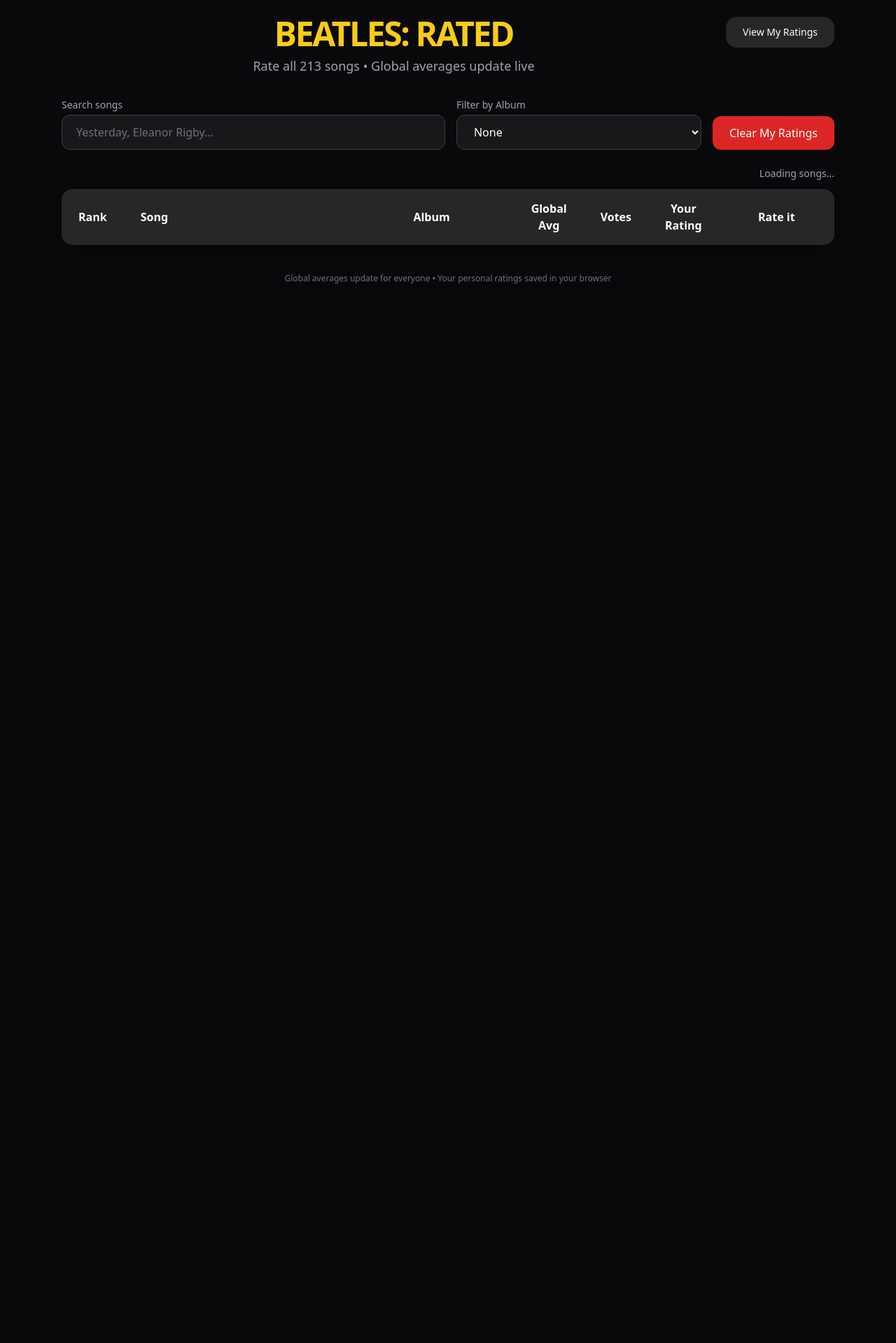
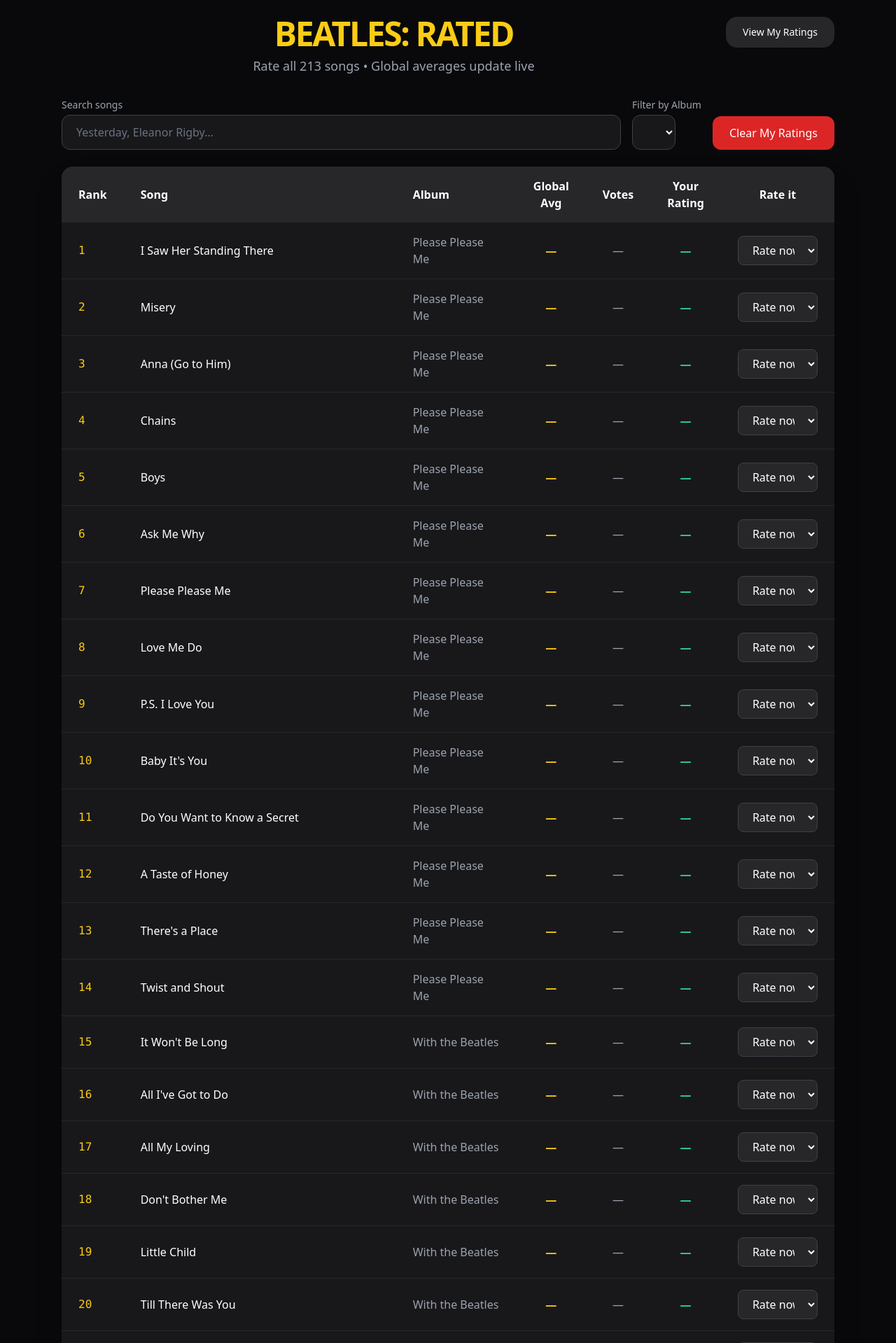
Before and after one commit to codandparodies/beatles-rated, a Flask app: page / in a window 1280 px wide. Shown: the top 1919 px of the page at 70% size. Before the commit the page ends 405 px from the top, so only its background shows below. Run offline with Flask 3, Linux system fonts and the light colour scheme; data comes from the database, SQL or seed files in the repository; lists and menus that the app fills with data are empty; some libraries are stand-ins or nearby versions.

Commit message:
Update index.html

```diff
--- a/templates/index.html
+++ b/templates/index.html
@@ -36,7 +36,8 @@
         <label class="block text-sm font-medium mb-1 text-gray-400">Filter by Album</label>
         <select id="albumFilter" class="bg-zinc-900 border border-zinc-700 rounded-xl px-5 py-3 focus:outline-none focus:border-yellow-400 text-white"></select>
       </div>
-      <button onclick="clearAllRatings()" class="bg-red-600 hover:bg-red-700 px-6 py-3 rounded-xl font-medium transition-colors">
+      <button onclick="clearAllRatings()"
+              class="bg-red-600 hover:bg-red-700 px-6 py-3 rounded-xl font-medium transition-colors">
         Clear My Ratings
       </button>
     </div>
@@ -55,7 +56,29 @@
           <th class="w-2/12 px-6 py-4">Rate it</th>
         </tr>
       </thead>
-      <tbody class="divide-y divide-zinc-800"></tbody>
+      <tbody class="divide-y divide-zinc-800">
+        {% for song in songs %}
+        <tr class="hover:bg-yellow-950 transition-colors">
+          <td class="px-6 py-4 font-mono text-yellow-400">{{ loop.index }}</td>
+          <td class="px-6 py-4 font-medium">{{ song[0] }}</td>
+          <td class="px-6 py-4 text-gray-400">{{ song[1] }}</td>
+          <td class="px-6 py-4 text-center font-bold text-yellow-400">{{ song[2] if song[2] > 0 else '—' }}</td>
+          <td class="px-6 py-4 text-center text-gray-400">{{ song[3] if song[3] > 0 else '—' }}</td>
+          <td class="px-6 py-4 text-center font-semibold text-emerald-400" id="your-{{ loop.index }}">
+            —
+          </td>
+          <td class="px-6 py-4">
+            <select onchange="rateSong('{{ song[0] }}', this.value)"
+                    class="bg-zinc-800 border border-zinc-700 rounded-lg px-4 py-2 text-white w-full focus:border-yellow-400">
+              <option value="">Rate now</option>
+              {% for i in range(19) %}
+              <option value="{{ 10 - i*0.5 }}">{{ 10 - i*0.5 }}</option>
+              {% endfor %}
+            </select>
+          </td>
+        </tr>
+        {% endfor %}
+      </tbody>
     </table>
 
     <p class="text-center text-xs text-gray-500 mt-10">
@@ -64,23 +87,20 @@
   </div>
 
   <script>
+    // Basic client-side features (search, filter, My Ratings)
     let currentView = "all";
-    let currentAlbumFilter = "None";
     let currentSearch = "";
 
-    function populateAlbums() {
-      const select = document.getElementById("albumFilter");
-      const albumOrder = ["None","Please Please Me","With the Beatles","A Hard Day's Night","Beatles for Sale","Help!","Rubber Soul","Revolver","Sgt. Pepper's Lonely Hearts Club Band","Magical Mystery Tour","The Beatles","Yellow Submarine","Abbey Road","Let It Be","Other"];
-      select.innerHTML = albumOrder.map(a => `<option value="${a}">${a}</option>`).join("");
-      select.value = "None";
-      select.addEventListener("change", () => { currentAlbumFilter = select.value; renderTable(); });
+    function toggleMyRatings() {
+      currentView = currentView === "all" ? "my" : "all";
+      document.getElementById("viewButton").textContent = currentView === "all" ? "View My Ratings" : "View All Songs";
+      location.reload(); // simple refresh for now
     }
 
-    function renderTable() {
-      // This will be filled by the server — for now we just show a placeholder
-      // (we'll improve this in the next step)
-      document.getElementById("stats").innerHTML = "Loading songs...";
-    }
+    document.getElementById("searchInput").addEventListener("input", (e) => {
+      currentSearch = e.target.value.toLowerCase();
+      location.reload(); // simple for now
+    });
 
     window.rateSong = function(title, value) {
       if (!value) return;
@@ -92,21 +112,12 @@
       form.submit();
     };
 
-    window.toggleMyRatings = function() {
-      currentView = currentView === "all" ? "my" : "all";
-      document.getElementById("viewButton").textContent = currentView === "all" ? "View My Ratings" : "View All Songs";
-      renderTable();
-    };
-
     window.clearAllRatings = function() {
       if (confirm("Clear ALL your personal ratings?")) {
         localStorage.clear();
         location.reload();
       }
     };
-
-    populateAlbums();
-    renderTable();
   </script>
 </body>
 </html>
```
